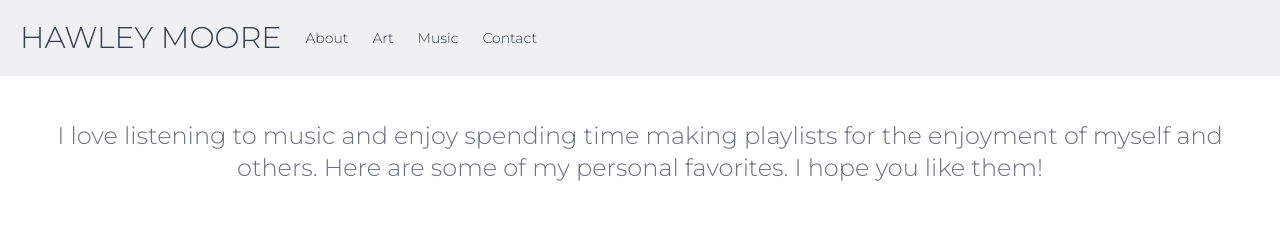
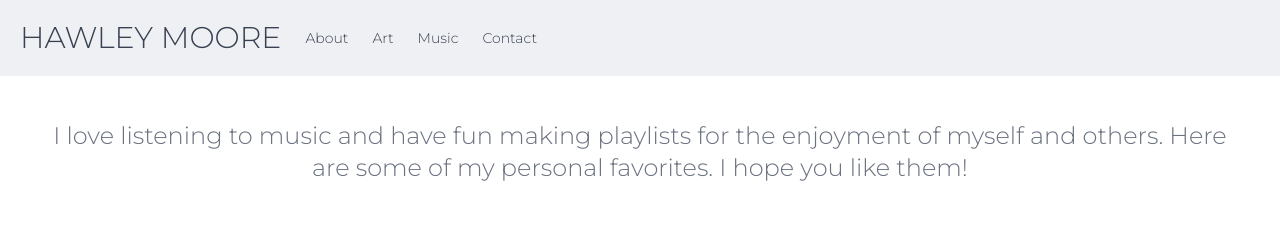
Before and after one commit to hawleym/personal-site, a Next.js app: page /music in a window 1280 px wide. Shown: the top 230 px of the page. Built offline with nearby package versions, Linux system fonts and the light colour scheme.

Commit message:
changes text

```diff
--- a/pages/music.js
+++ b/pages/music.js
@@ -55,7 +55,7 @@ export default function MusicPage() {
       <Nav />
       <div className="py-10">
         <h1 className="text-2xl text-center text-gray-500 pt-20 mx-10">
-          I love listening to music and enjoy spending time making playlists
+          I love listening to music and have fun making playlists
           for the enjoyment of myself and others. Here are some of my personal
           favorites. I hope you like them!
         </h1>
```
